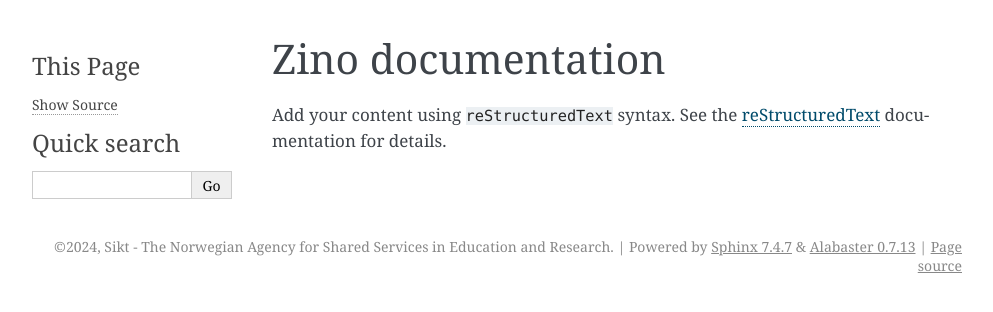
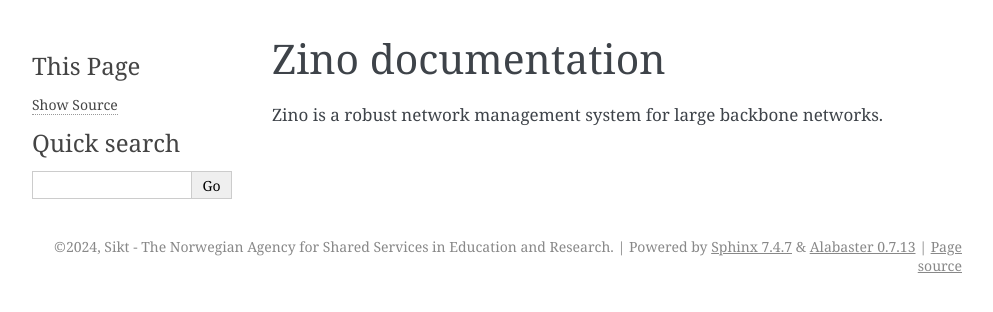
Before and after one commit to Uninett/zino, a Sphinx documentation site: the page built from docs/index.rst, in a window 1280 px wide. Shown: the top 312 px of the page, without its empty margins (148-1141 px from the left). Built offline with Sphinx 7.4.7, drawn with Linux system fonts in a browser that asks for light colours.

Commit message:
Add short description to docs index page

```diff
--- a/docs/index.rst
+++ b/docs/index.rst
@@ -6,9 +6,7 @@
 Zino documentation
 ==================
 
-Add your content using ``reStructuredText`` syntax. See the
-`reStructuredText <https://www.sphinx-doc.org/en/master/usage/restructuredtext/index.html>`_
-documentation for details.
+Zino is a robust network management system for large backbone networks.
 
 
 .. toctree::
```
